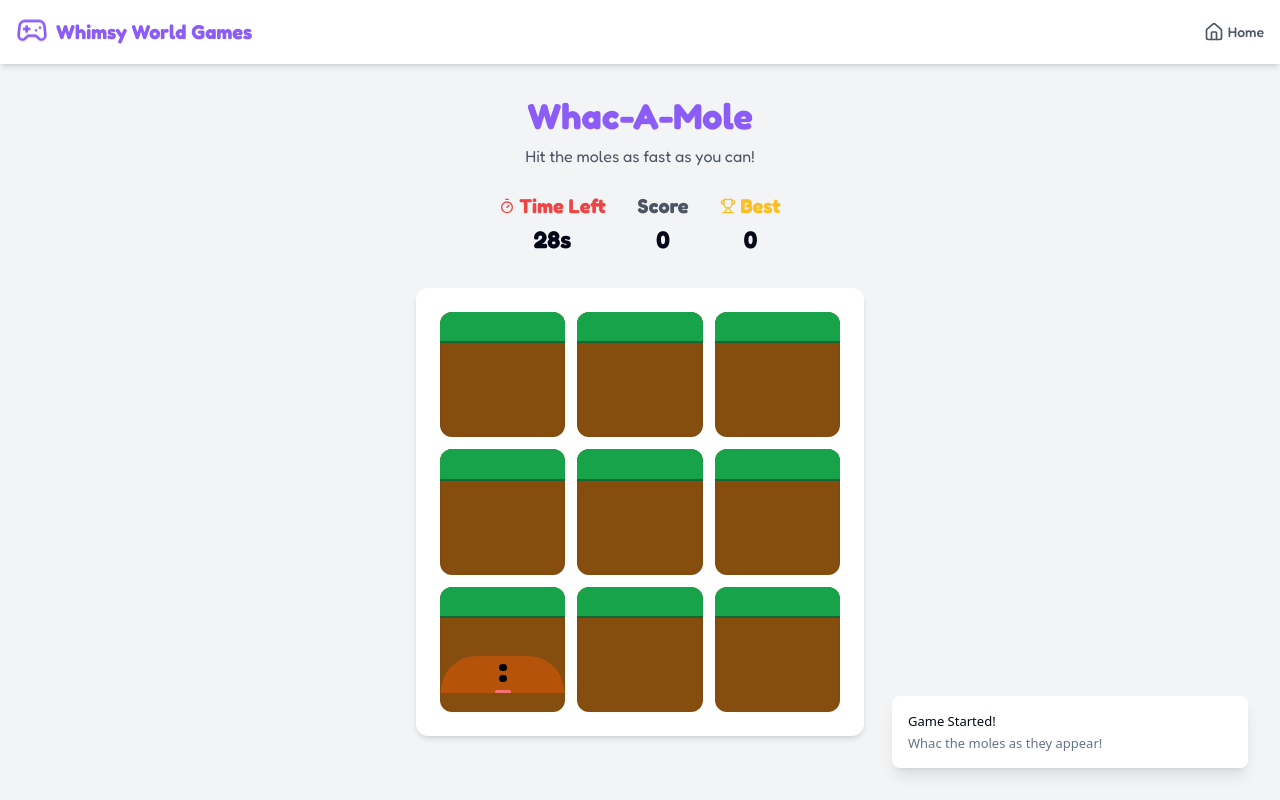
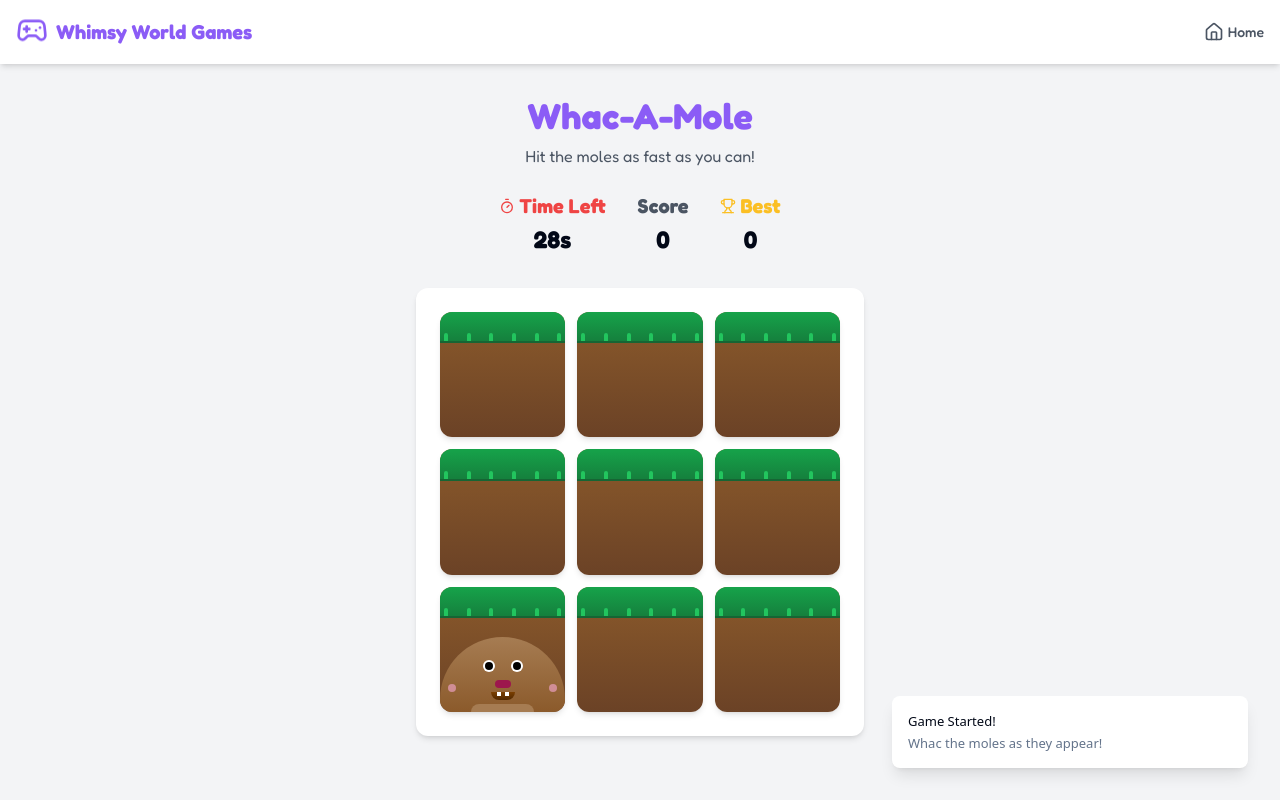
Before and after one commit to LJCreate123/whimsy-world-games, a React (Vite) app: page /whac-a-mole in a window 1280 px wide. Both pictures are taken after a click on the button "Start Game". Built offline with nearby package versions, Linux system fonts and the light colour scheme.

Commit message:
Refactor: Improve Whac-A-Mole mole appearance
Improve the visual appearance of the moles in the Whac-A-Mole game.

```diff
--- a/src/pages/Games/WhacAMole.tsx
+++ b/src/pages/Games/WhacAMole.tsx
@@ -1,4 +1,3 @@
-
 import React, { useState, useEffect } from 'react';
 import { Button } from '@/components/ui/button';
 import { toast } from 'sonner';
@@ -14,7 +13,6 @@ const WhacAMole: React.FC = () => {
   const [moleSpeed, setMoleSpeed] = useState(1000); // milliseconds
 
   useEffect(() => {
-    // Load high score from localStorage
     const savedHighScore = localStorage.getItem('whacAMoleHighScore');
     if (savedHighScore) {
       setHighScore(parseInt(savedHighScore));
@@ -26,11 +24,9 @@ const WhacAMole: React.FC = () => {
     let timerInterval: number;
 
     if (gameActive) {
-      // Start mole appearance interval
       moleInterval = window.setInterval(() => {
         setActiveMole(Math.floor(Math.random() * 9));
 
-        // Speed up the game gradually
         if (timeLeft < 20 && moleSpeed > 800) {
           setMoleSpeed(800);
         } else if (timeLeft < 15 && moleSpeed > 700) {
@@ -42,16 +38,13 @@ const WhacAMole: React.FC = () => {
         }
       }, moleSpeed);
 
-      // Start timer countdown
       timerInterval = window.setInterval(() => {
         setTimeLeft((prev) => {
           if (prev <= 1) {
-            // Game over
             clearInterval(moleInterval);
             clearInterval(timerInterval);
             setGameActive(false);
 
-            // Check for high score
             if (score > highScore) {
               setHighScore(score);
               localStorage.setItem('whacAMoleHighScore', score.toString());
@@ -90,7 +83,7 @@ const WhacAMole: React.FC = () => {
   const whacMole = (index: number) => {
     if (gameActive && index === activeMole) {
       setScore((prev) => prev + 1);
-      setActiveMole(null); // Hide the mole
+      setActiveMole(null);
     }
   };
 
@@ -153,25 +146,54 @@ const WhacAMole: React.FC = () => {
                 <div
                   key={index}
                   onClick={() => whacMole(index)}
-                  className={`
-                    relative aspect-square bg-yellow-800 rounded-lg overflow-hidden cursor-pointer
-                    shadow-inner flex items-end justify-center
-                  `}
+                  className="relative aspect-square bg-gradient-to-b from-[#8B5A2B] to-[#6B4226] rounded-lg overflow-hidden cursor-pointer shadow-md"
                 >
+                  <div className="absolute top-0 left-0 w-full h-1/4 bg-gradient-to-b from-green-600 to-green-700 border-b-2 border-green-800">
+                    <div className="absolute bottom-0 w-full">
+                      <div className="flex justify-between px-1">
+                        {Array(6).fill(null).map((_, i) => (
+                          <div key={i} className="w-1 h-2 bg-green-500 rounded-t-sm"></div>
+                        ))}
+                      </div>
+                    </div>
+                  </div>
+
                   {activeMole === index && (
                     <div className="absolute bottom-0 w-full h-3/4 animate-pop">
                       <div className="relative w-full h-full">
-                        <div className="absolute bottom-0 w-full h-4/5 bg-brown-600 rounded-t-full overflow-hidden">
-                          <div className="absolute top-1/4 w-full h-1/2 bg-amber-700 rounded-t-full flex flex-col items-center pt-2">
-                            <div className="bg-black w-2 h-2 rounded-full"></div>
-                            <div className="bg-black w-2 h-2 rounded-full mt-1"></div>
-                            <div className="bg-red-400 w-4 h-1 mt-2 rounded-full"></div>
+                        <div className="absolute bottom-0 w-full h-4/5 bg-gradient-to-b from-[#A67C52] to-[#8B5A2B] rounded-t-full overflow-hidden">
+                          <div className="absolute top-1/4 w-full h-1/2 flex flex-col items-center pt-1">
+                            <div className="flex space-x-4 mb-1">
+                              <div className="w-3 h-3 bg-white rounded-full relative">
+                                <div className="absolute top-1/2 left-1/2 transform -translate-x-1/2 -translate-y-1/2 w-2 h-2 bg-black rounded-full"></div>
+                              </div>
+                              <div className="w-3 h-3 bg-white rounded-full relative">
+                                <div className="absolute top-1/2 left-1/2 transform -translate-x-1/2 -translate-y-1/2 w-2 h-2 bg-black rounded-full"></div>
+                              </div>
+                            </div>
+
+                            <div className="w-4 h-2 bg-pink-800 rounded-full mt-1"></div>
+
+                            <div className="w-6 h-2 mt-1 bg-gradient-to-b from-[#7B3F00] to-[#512800] rounded-b-lg"></div>
+
+                            <div className="flex space-x-1 -mt-2">
+                              <div className="w-1 h-1 bg-white"></div>
+                              <div className="w-1 h-1 bg-white"></div>
+                            </div>
+
+                            <div className="flex justify-between w-full px-2 -mt-3">
+                              <div className="w-2 h-2 bg-pink-300 rounded-full opacity-60"></div>
+                              <div className="w-2 h-2 bg-pink-300 rounded-full opacity-60"></div>
+                            </div>
+                          </div>
+
+                          <div className="absolute bottom-0 w-full flex justify-center">
+                            <div className="w-1/2 h-2 bg-[#A67C52] rounded-t-lg"></div>
                           </div>
                         </div>
                       </div>
                     </div>
                   )}
-                  <div className="absolute top-0 left-0 w-full h-1/4 bg-green-600 border-b-2 border-green-800"></div>
                 </div>
               ))}
             </div>
```
